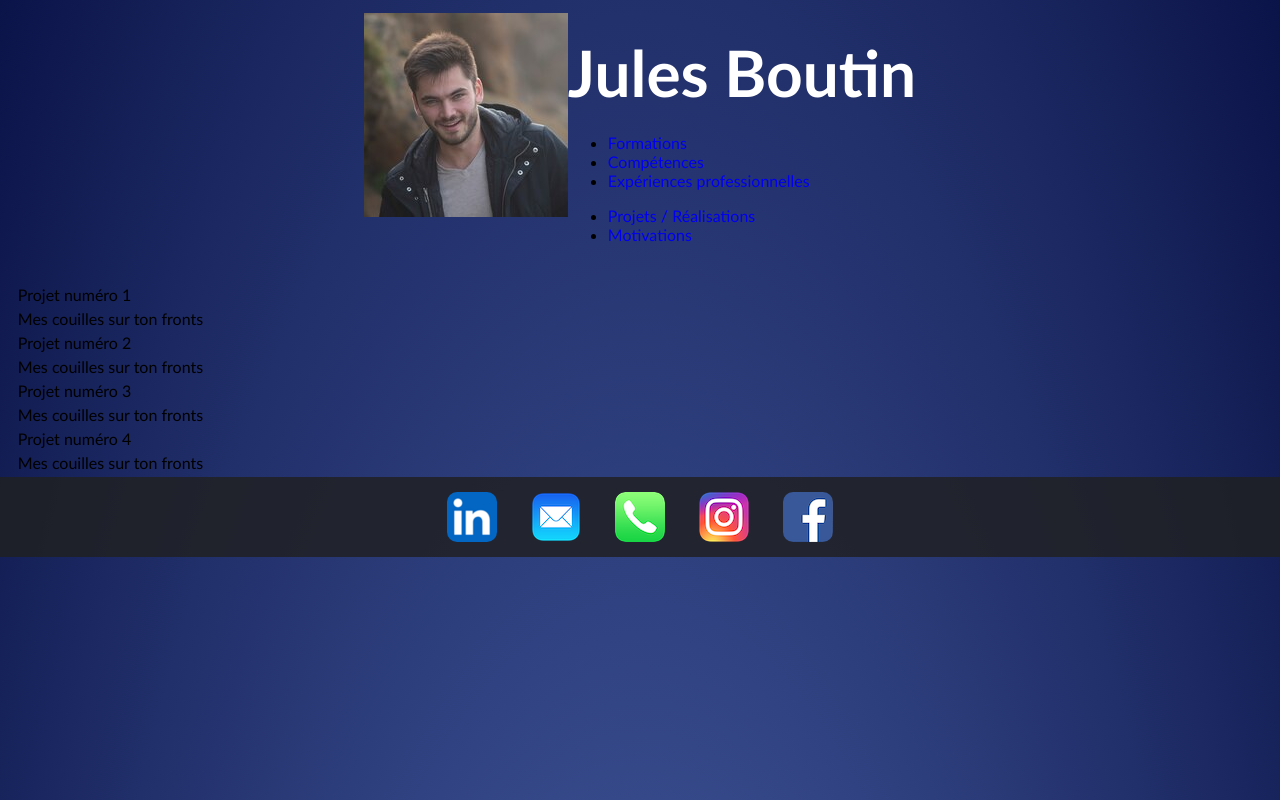
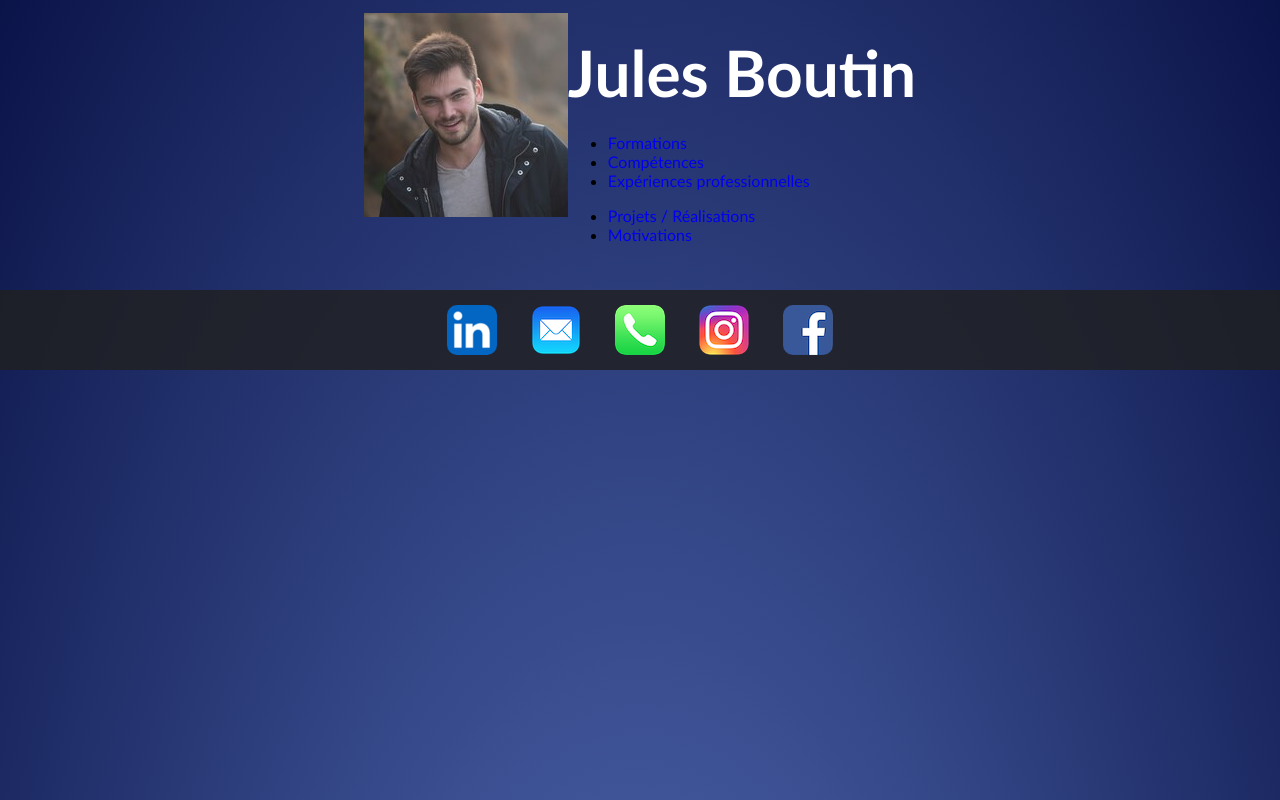
Before and after one commit to JulesBoutin37/CV, a plain HTML site: page index.html in a window 1280 px wide. Drawn offline with Linux system fonts and the light colour scheme.

Commit message:
Update index.html

```diff
--- a/index.html
+++ b/index.html
@@ -28,50 +28,6 @@
         </div>
     </header>
 
-    <nav>
-        <!-- Possibilité de mettre un sommaire de navigation-->
-    </nav>
-
-    <section class="block_projet">
-        <aside>
-            <!-- Photo du projet -->
-        </aside>
-        <article>
-            <p>Projet numéro 1</p>
-            <P>Mes couilles sur ton fronts</P>
-        </article>
-    </section>
-
-    <section class="block_projet">
-        <aside>
-            <!-- Photo du projet -->
-        </aside>
-        <article>
-            <p>Projet numéro 2</p>
-            <P>Mes couilles sur ton fronts</P>
-        </article>
-    </section>
-
-    <section class="block_projet">
-        <aside>
-            <!-- Photo du projet -->
-        </aside>
-        <article>
-            <p>Projet numéro 3</p>
-            <P>Mes couilles sur ton fronts</P>
-        </article>
-    </section>
-
-    <section class="block_projet">
-        <aside>
-            <!-- Photo du projet -->
-        </aside>
-        <article>
-            <p>Projet numéro 4</p>
-            <P>Mes couilles sur ton fronts</P>
-        </article>
-    </section>
-
     <footer>
         <!-- Liens Linkedin -->
         <a href="https://linkedin.com/in/jules-boutin-brest" target="_blank"><img src="Images/Linkedin.png" title="LinkedIn" alt="Lien LinkedIn"></a>
```
